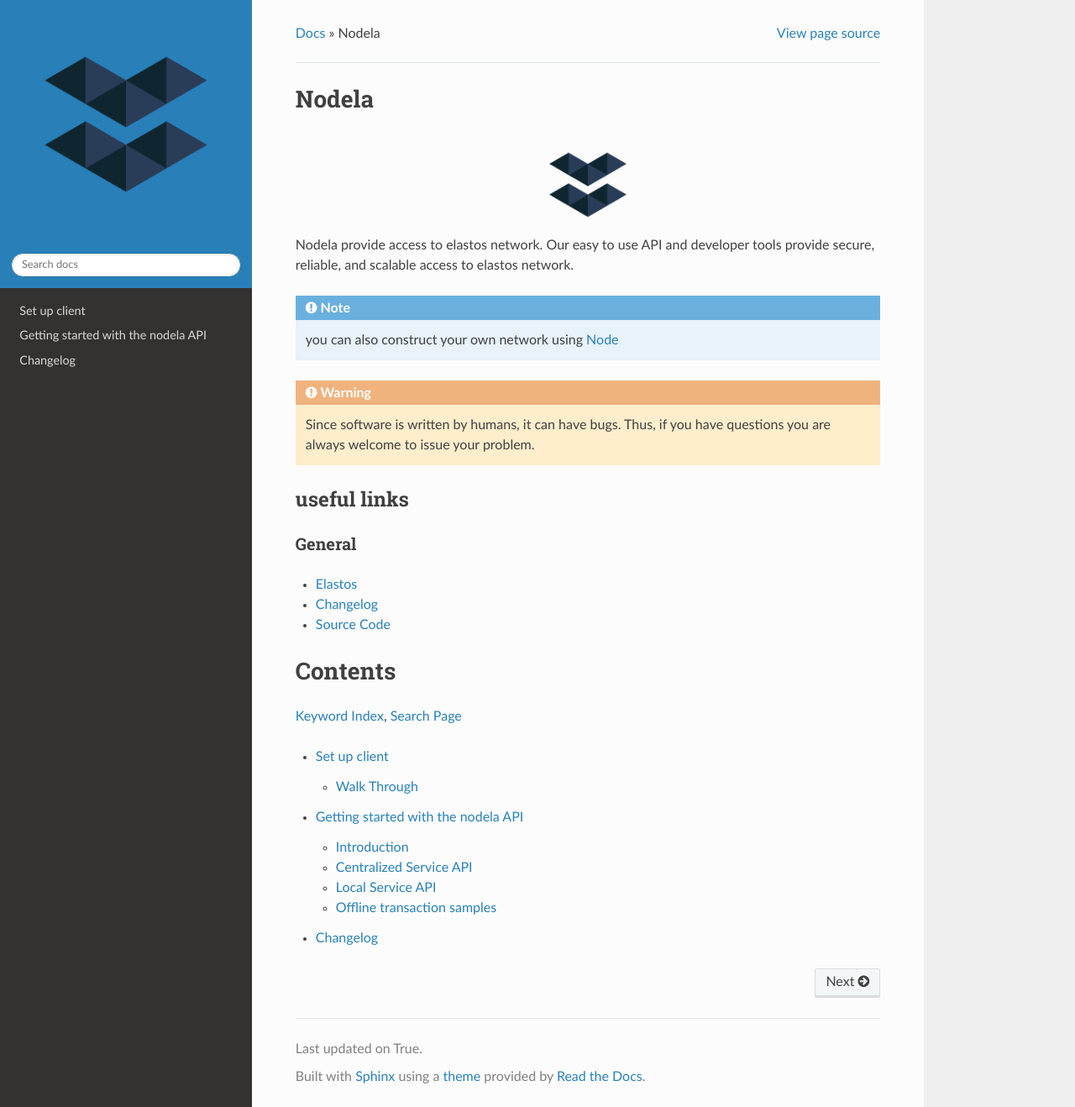
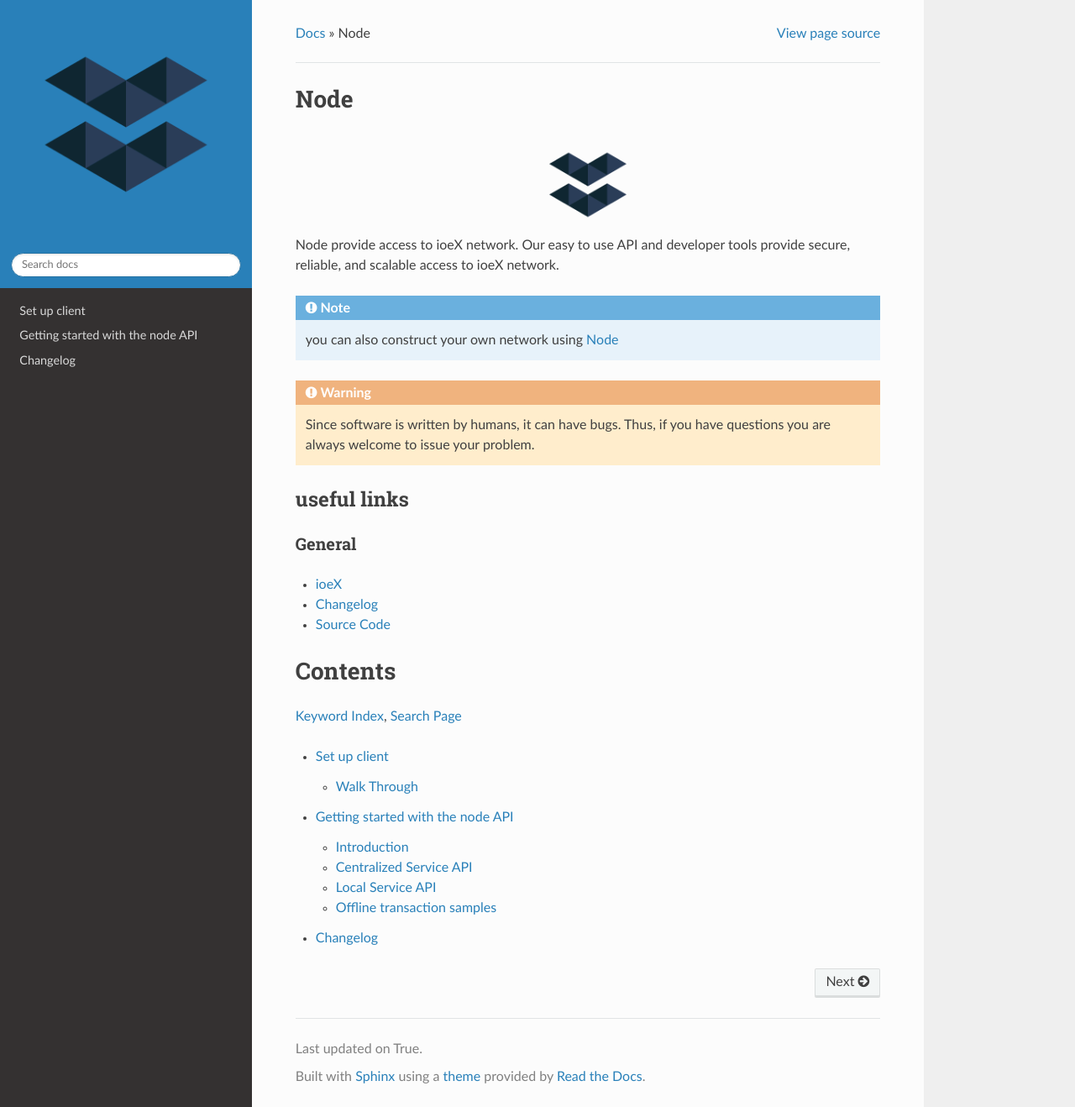
Before and after one commit to ioeXNetwork/ioeX.ORG.Wallet.Service, a Sphinx documentation site: the page built from docs/index.rst, in a window 1280 px wide and 1318 px high. Shown: the whole window at 84% size. Built offline with Sphinx 7.4.7 and the Read the Docs theme 2.0.0, drawn with Linux system fonts in a browser that asks for light colours.

```diff
--- a/docs/api_guide.rst
+++ b/docs/api_guide.rst
@@ -1,4 +1,4 @@
-Getting started with the nodela API
+Getting started with the node API
 ########################################
 
 .. toctree::
@@ -6,7 +6,7 @@ Getting started with the nodela API
 
 Introduction
 =============
-Nodela has a Restful API with URL endpoints corresponding to actions that users can perform with their channels. The endpoints accept and return JSON encoded objects. The API URL path always contains the API version in order to differentiate queries to different API versions. All queries start with: ``/api/<version>/`` where ``<version>`` is an integer representing the current API version.
+Node has a Restful API with URL endpoints corresponding to actions that users can perform with their channels. The endpoints accept and return JSON encoded objects. The API URL path always contains the API version in order to differentiate queries to different API versions. All queries start with: ``/api/<version>/`` where ``<version>`` is an integer representing the current API version.
 
 .. mainchain-api:
 
--- a/docs/index.rst
+++ b/docs/index.rst
@@ -1,4 +1,4 @@
-Nodela
+Node
 ===================================
 
 .. image:: logo.png
@@ -6,11 +6,11 @@ Nodela
     :alt: elastos logo
     :align: center
 
-Nodela provide access to elastos network. Our easy to use API and developer tools provide secure, reliable, and scalable access to elastos network.
+Node provide access to ioeX network. Our easy to use API and developer tools provide secure, reliable, and scalable access to ioeX network.
 
 
 .. note::
-    you can also construct your own network using `Node <https://github.com/elastos/Elastos.ELA>`_
+    you can also construct your own network using `Node <https://github.com/ioeXNetwork/ioeX.Mainchain>`_
 
 .. warning::
     Since software is written by humans, it can have bugs. Thus, if you have questions you are always welcome to issue your problem.
@@ -21,11 +21,11 @@ useful links
 General
 ~~~~~~~
 
-* `Elastos <https://elastos.org>`_
+* `ioeX <https://www.ioex.vip>`_
 
-* `Changelog <https://github.com/elastos/Elastos.ORG.Wallet.Service/blob/master/Changelog.md>`_
+* `Changelog <https://github.com/ioeXNetwork/ioeX.ORG.Wallet.Service/blob/master/Changelog.md>`_
 
-* `Source Code <https://github.com/elastos/Elastos.ORG.Wallet.Service>`_
+* `Source Code <https://github.com/ioeXNetwork/ioeX.ORG.Wallet.Service>`_
 
 
 
```
Also changed, not shown: docs/network_type.rst (+7 -7 lines), 3 other files.
